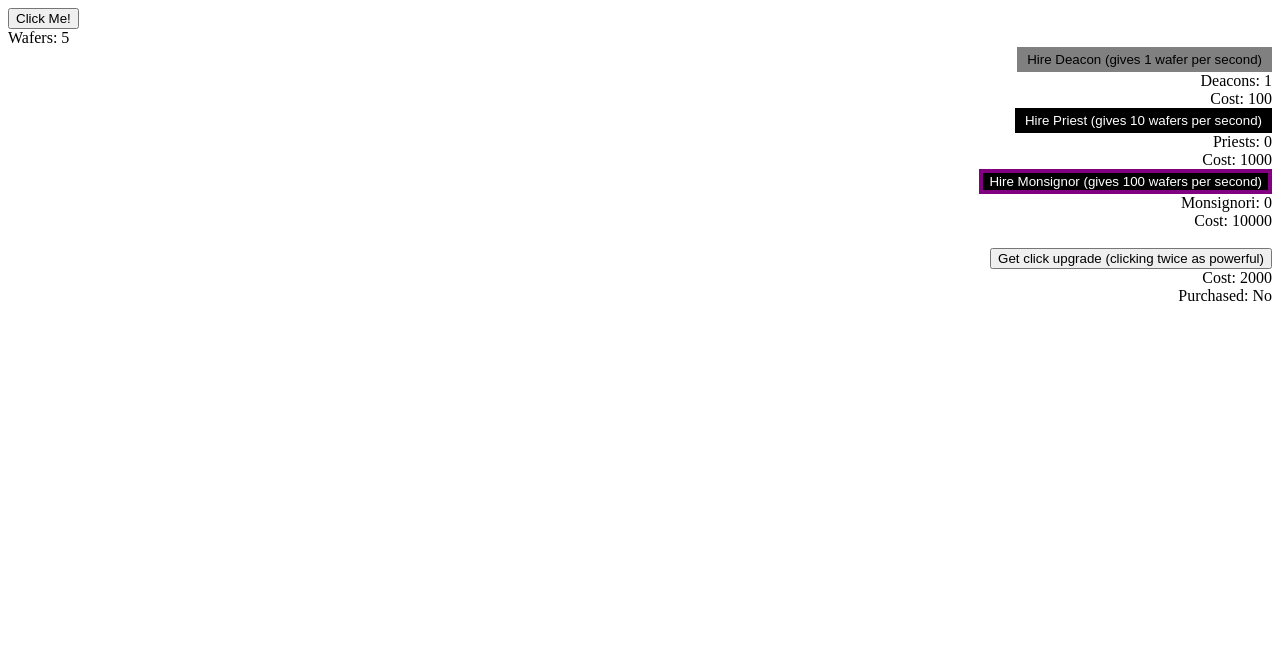
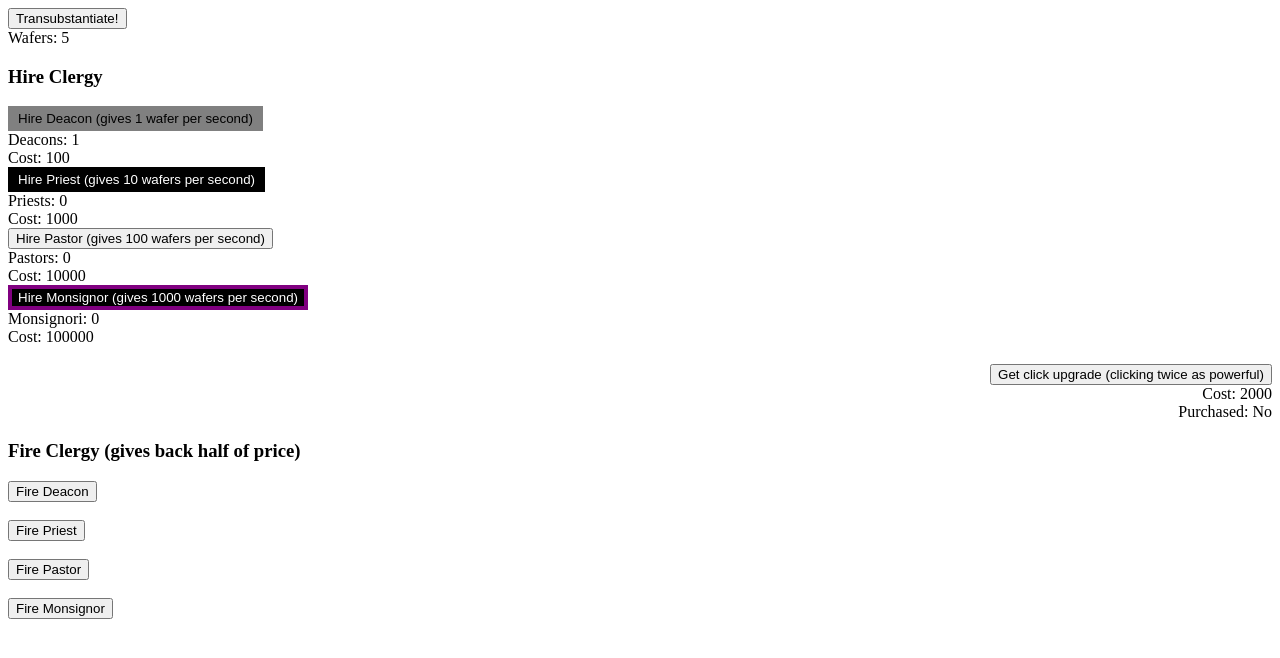
Before and after one commit to XP-Studios/CatholicClicker, a plain HTML site: page index.html in a window 1280 px wide. Drawn offline with Linux system fonts and the light colour scheme.

Commit message:
Update index.html

```diff
--- a/index.html
+++ b/index.html
@@ -3,11 +3,13 @@
 		<link rel="stylesheet" type="text/css" href="style.css" />
 	</head>
 	<body>
-		<button onclick="waferClick(clickPower)" id="onclick">Click Me!</button>
+		<button onclick="waferClick(clickPower)" id="onclick">Transubstantiate!</button>
 		<br>
 		Wafers: <span id="wafers">0</span>
 
-		<div id="buildings">
+		<div id="clergy">
+
+		<h3>Hire Clergy</h3>
 
 		<button id="hireDeacon" onclick="hireDeacon()">Hire Deacon (gives 1 wafer per second)</button>
 		<br>
@@ -23,11 +25,18 @@
 	    Cost: <span id="priestCost">1000</span>
 	    <br>
 
-	    <button id="hireMonsignor" onclick="hireMonsignor()">Hire Monsignor (gives 100 wafers per second)</button>
+	    <button id="hirePastor" onclick="hirePastor()">Hire Pastor (gives 100 wafers per second)</button>
+		<br>
+		Pastors: <span id="pastors">0</span>
+		<br>
+	    Cost: <span id="pastorCost">10000</span>
+	    <br>
+
+	    <button id="hireMonsignor" onclick="hireMonsignor()">Hire Monsignor (gives 1000 wafers per second)</button>
 		<br>
 		Monsignori: <span id="monsignori">0</span>
 		<br>
-	    Cost: <span id="monsignorCost">10000</span>
+	    Cost: <span id="monsignorCost">100000</span>
 	    <br>
 	    <br>
 
@@ -43,7 +52,29 @@
 
 	    </div>
 
+	    <div id="fireClergy">
+
+		<h3>Fire Clergy (gives back half of price)</h3>
+
+		<button id="fireDeacon" onclick="fireDeacon()">Fire Deacon</button>
+		<br>
+		<br>
+
+		<button id="firePriets" onclick="firePriest()">Fire Priest</button>
 	    <br>
+	    <br>
+
+	    <button id="firePastor" onclick="firePastor()">Fire Pastor</button>
+		<br>
+		<br>
+
+	    <button id="fireMonsignor" onclick="fireMonsignor()">Fire Monsignor</button>
+	    <br>
+	    <br>
+
+	    </div>
+
+
 	    <script type="text/javascript" src="main.js"></script>
 	</body>
 </html>
```
